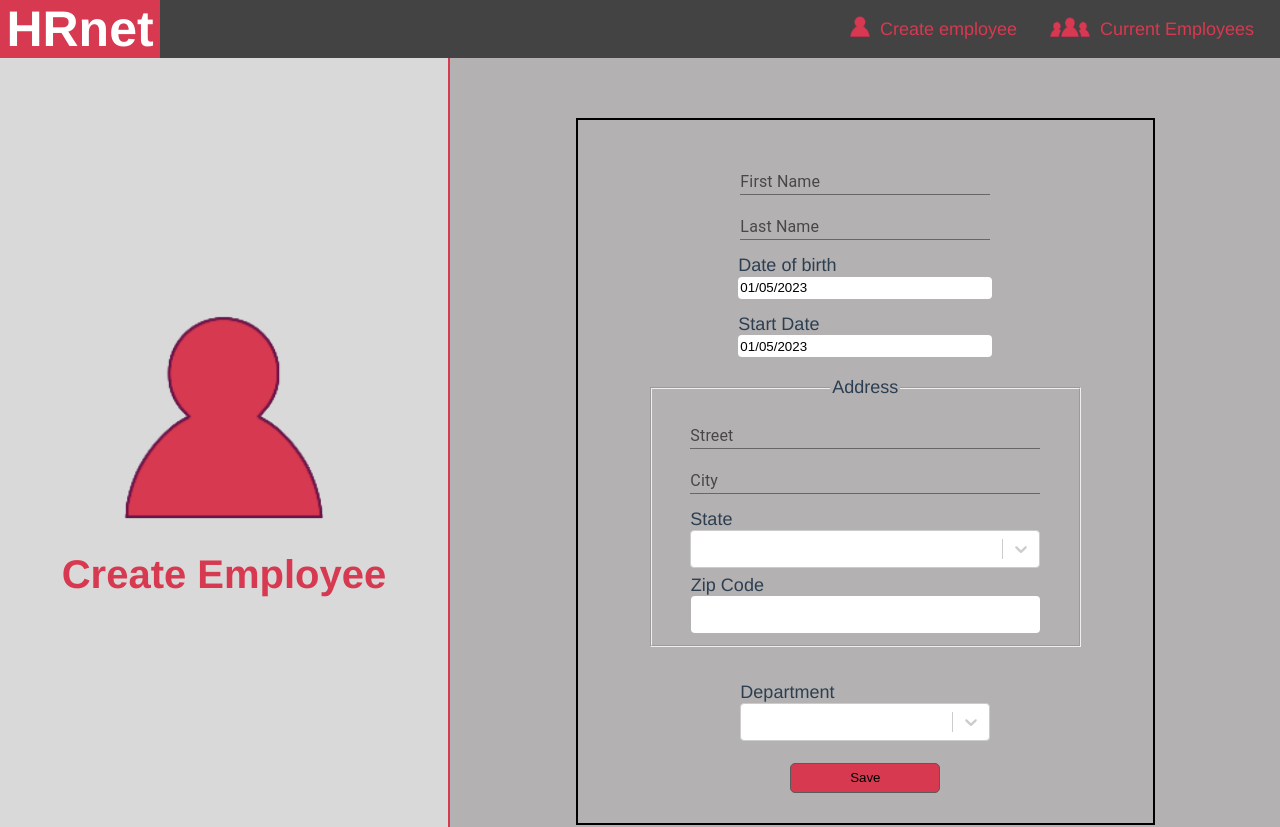
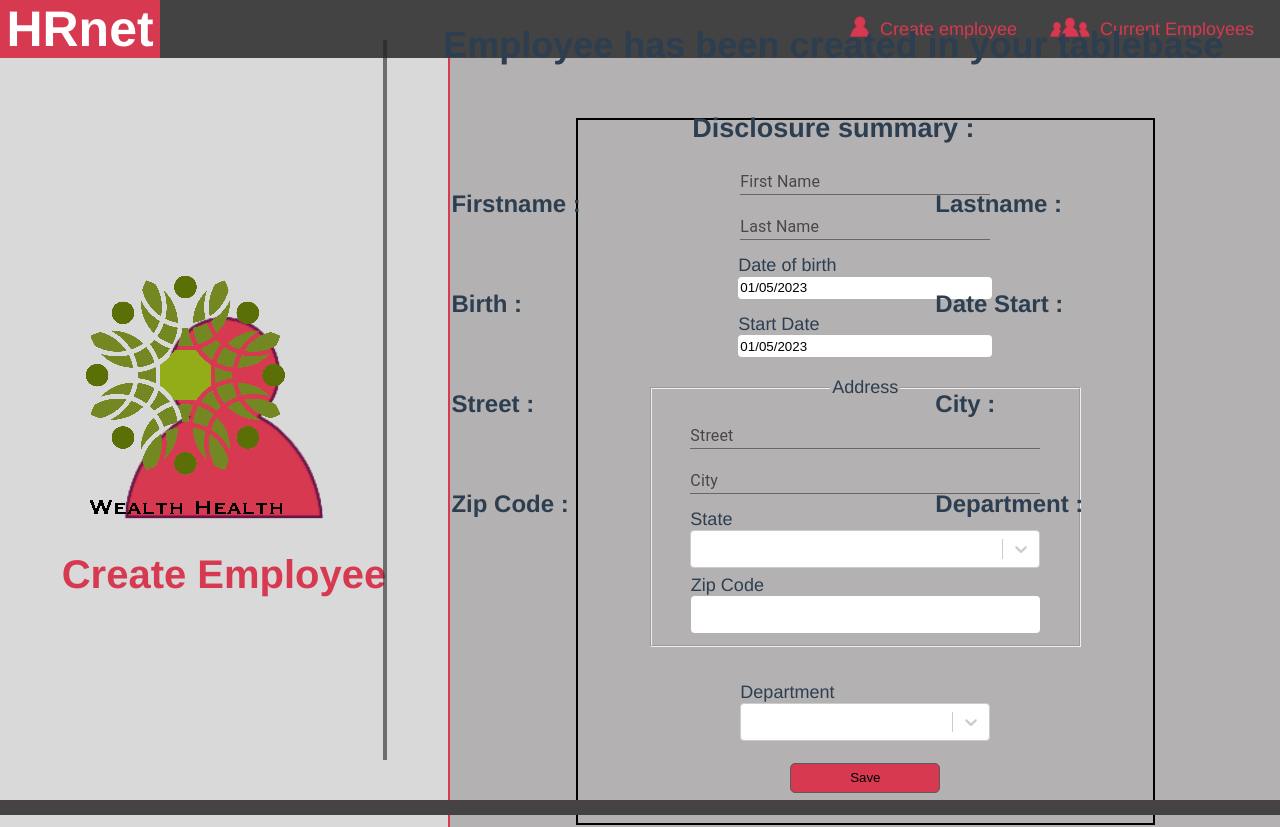
Before and after one commit to zKittyGB/HRnet, a React (Create React App) app: page / in a window 1280 px wide. Shown: the top 827 px of the page. Built offline with nearby package versions, Linux system fonts and the light colour scheme.

Commit message:
update for package more generic + build final

```diff
--- a/package.json
+++ b/package.json
@@ -11,7 +11,7 @@
     "@testing-library/react": "^13.4.0",
     "@testing-library/user-event": "^13.5.0",
     "immer": "^9.0.17",
-    "modale_form_validate_component": "^0.1.12",
+    "modale_form_validate_component": "^0.1.17",
     "prop-types": "^15.8.1",
     "react": "^18.2.0",
     "react-datepicker": "^4.8.0",
--- a/src/components/home/BodyHome.js
+++ b/src/components/home/BodyHome.js
@@ -1,4 +1,5 @@
 import "../../css/home/BodyHome.css";
+import "../../css/home/ModalFormValidate.css";
 import BodyHomeSectionForm from "./bodySectionForm/BodyHomeSectionForm.js";
 import BodySectionPicture from "./bodySectionPicture/BodySectionPicture";
 import { ModalFormValidate } from "modale_form_validate_component";
@@ -15,29 +16,56 @@ export default function BodyHome() {
   const state = useSelector((state) => state.state);
   const zipCode = useSelector((state) => state.zipCode);
   const department = useSelector((state) => state.department);
-  const isModalOpen = useSelector((state) => state.formValidate);
-  const modalData = {
-    firstName: firstName,
-    lastName: lastName,
-    birth: birth,
-    dateStart: dateStart,
-    street: street,
-    city: city,
-    state: state,
-    zipCode: zipCode,
-    department: department,
-  };
+  const isModalClose = useSelector((state) => state.formValidate);
+
   function closeModal() {
     dispatch({ type: "setCloseModal" });
   }
+
+  const children = (
+    <div className="modal-formValidate">
+      <div className="modal-formValidate-sectionLogo"></div>
+      <div className="modal-formValidate-sectionText">
+        <h1>Employee has been created in your tablebase</h1>
+        <h2>Disclosure summary :</h2>
+        <div className="modal-formValidate-sectionText-summary">
+          <div className="modal-formValidate-sectionText-summary-elementLeft">
+            <p>Firstname : {firstName}</p>
+          </div>
+          <div className="modal-formValidate-sectionText-summary-elementRight">
+            <p>Lastname : {lastName}</p>
+          </div>
+          <div className="modal-formValidate-sectionText-summary-elementLeft">
+            <p>Birth : {birth}</p>
+          </div>
+          <div className="modal-formValidate-sectionText-summary-elementRight">
+            <p>Date Start : {dateStart}</p>
+          </div>
+          <div className="modal-formValidate-sectionText-summary-elementLeft">
+            <p>Street : {street}</p>
+          </div>
+          <div className="modal-formValidate-sectionText-summary-elementRight">
+            <p>City : {city}</p>
+          </div>
+          <div className="modal-formValidate-sectionText-summary-elementLeft">
+            <p>Zip Code : {zipCode}</p>
+          </div>
+          <div className="modal-formValidate-sectionText-summary-elementRight">
+            <p>Department : {department}</p>
+          </div>
+        </div>
+      </div>
+    </div>
+  );
+
   return (
     <div className="home_body">
       <BodySectionPicture />
       <BodyHomeSectionForm />
       <ModalFormValidate
-        isModalOpen={isModalOpen}
-        userinfo={modalData}
+        isModalClose={isModalClose}
         closeModal={closeModal}
+        children={children}
       />
     </div>
   );
--- a/src/components/home/bodySectionForm/BodyHomeSectionForm.js
+++ b/src/components/home/bodySectionForm/BodyHomeSectionForm.js
@@ -18,21 +18,21 @@ export default function HomeBodySectionForm() {
       <form action="#" id="create-employee">
         {/*first name input */}
         <ValidationTextFields
-          firstName={"First Name"}
+          inputLabel={"First Name"}
           inputId={"first-name"}
-          setFirstName={"setFirstName"}
+          setAction={"setFirstName"}
           error={firstNameValidate}
         />
         {/*last name input */}
         <ValidationTextFields
-          lastName={"Last Name"}
+          inputLabel={"Last Name"}
           inputId={"last-name"}
-          setFirstName={"setLastName"}
+          setAction={"setLastName"}
           error={lastNameValidate}
         />
         {/*BirthDay input */}
         <DatePicker
-          birth={"Birth"}
+          classValue={"Birth"}
           id={"date-of-birth"}
           title={"Date of birth"}
           error={"date-of-birth-error"}
@@ -40,7 +40,7 @@ export default function HomeBodySectionForm() {
         />
         {/*StartDate input */}
         <DatePicker
-          birth={"DateStart"}
+          classValue={"DateStart"}
           id={"date-of-birth"}
           title={"Start Date"}
           error={"start-date-error"}
@@ -52,16 +52,16 @@ export default function HomeBodySectionForm() {
 
           {/*Street input */}
           <ValidationTextFields
-            lastName={"Street"}
+            inputLabel={"Street"}
             inputId={"street"}
-            setFirstName={"setStreet"}
+            setAction={"setStreet"}
             error={streetValidate}
           />
           {/*City input */}
           <ValidationTextFields
-            lastName={"City"}
+            inputLabel={"City"}
             inputId={"city"}
-            setFirstName={"setCity"}
+            setAction={"setCity"}
             error={cityValidate}
           />
           <SelectState />
--- a/src/components/home/bodySectionForm/components/BodyInput.js
+++ b/src/components/home/bodySectionForm/components/BodyInput.js
@@ -2,21 +2,23 @@ import * as React from "react";
 import TextField from "@mui/material/TextField";
 import { useDispatch } from "react-redux";
 
-export default function ValidationTextFields(props) {
-  const propsValue = Object.values(props)[0];
-  const inputId = Object.values(props)[1];
-  const keyUpType = Object.values(props)[2];
+export default function ValidationTextFields({
+  inputLabel,
+  inputId,
+  setAction,
+  error,
+}) {
   const dispatch = useDispatch();
   //check if no error message is there
-  if (Object.values(props)[3] !== "error") {
+  if (error !== "error") {
     return (
       <div>
         <TextField
           id={`${inputId}`}
-          label={`${propsValue}`}
+          label={`${inputLabel}`}
           variant="standard"
           onKeyUp={(event) => {
-            dispatch({ type: `${keyUpType}` });
+            dispatch({ type: `${setAction}` });
           }}
         />
       </div>
@@ -28,11 +30,11 @@ export default function ValidationTextFields(props) {
           error
           id={`${inputId}`}
           label="Error"
-          defaultValue={`${propsValue}`}
+          defaultValue={`${inputLabel}`}
           helperText="Incorrect entry."
           variant="standard"
           onKeyUp={(event) => {
-            dispatch({ type: `${keyUpType}` });
+            dispatch({ type: `${setAction}` });
           }}
         />
       </div>
--- a/src/components/home/bodySectionForm/components/DatePickerHome.js
+++ b/src/components/home/bodySectionForm/components/DatePickerHome.js
@@ -5,34 +5,29 @@ import "react-datepicker/dist/react-datepicker-cssmodules.css";
 import "../../../../css/home/DatePickerMod.css";
 import { useDispatch } from "react-redux";
 
-export default function DatePickerMod(props) {
+export default function DatePickerMod({ classValue, id, title, error, p }) {
   const dispatch = useDispatch();
   const [startDate, setStartDate] = useState(new Date());
-  const propsValue = Object.values(props)[0];
-  const idInput = Object.values(props)[1];
-  const idTitle = Object.values(props)[2];
-  const idError = Object.values(props)[3];
-  const pValue = Object.values(props)[4];
 
   return (
-    <div className="dateArea" id={propsValue}>
-      <label htmlFor={idInput}>{idTitle}</label>
+    <div className="dateArea" id={classValue}>
+      <label htmlFor={id}>{title}</label>
       <DatePicker
         //use to separate the birth date picker and the dateStart picker
-        className={propsValue}
+        className={classValue}
         selected={startDate}
         onChange={(date) => {
           setStartDate(date);
           dispatch({
-            type: `set` + propsValue,
+            type: `set` + classValue,
             payload: {
               date: date.toString().substring(4, 15).replace(/ /g, "-"),
             },
           });
         }}
       />
-      <div id={idError}>
-        <p>{pValue}</p>
+      <div id={error}>
+        <p>{p}</p>
       </div>
     </div>
   );
--- /dev/null
+++ b/src/css/home/ModalFormValidate.css
@@ -0,0 +1,70 @@
+.modal-formValidate {
+    z-index: 1;
+    position: absolute;
+    display:flex;
+    align-items: row;
+    align-items: center;
+    width: 100%;
+    height: 100%;
+    min-height: 600px;
+    top: 50%; left: 50%;
+    transform: translate(-50%, -50%);
+    border-radius: 10px;
+    border-image: linear-gradient(#d73950, #434343) 30;
+    border-width: 15px;
+    border-style: solid;
+}
+
+
+.modal-formValidate-sectionLogo {
+    opacity: 100%;
+    width: 30%;
+    height:90%;
+    background-image: url("../../assets/logo.png");
+    background-repeat: no-repeat;
+    background-position: center;
+    border-right:4px rgba(36, 36, 36, 0.588) solid;
+}
+
+.modal-formValidate-sectionText {
+    width: 70%;
+    height:100%;
+    display:flex;
+    flex-direction: column;
+    align-items: center;
+}
+
+.modal-formValidate-sectionText-summary {
+    width:90%;
+    min-height:400px;
+    display:flex;
+    flex-direction: row;
+    flex-wrap: wrap;
+    font-size: 24px;
+    font-weight: 600;
+    justify-content: space-between;
+    overflow-y: auto;
+}
+
+.modal-formValidate-sectionText-summary-elementLeft{
+    width:400px;
+    text-align: left;
+    margin-left:20px;
+}
+.modal-formValidate-sectionText-summary-elementRight{
+    width:300px;
+    text-align: left;
+    margin-right:0px;
+}
+.modal-formValidate-closeButton{
+    width:250px;
+    height:40px;
+    background: rgb(82,82,82);
+    border-image: linear-gradient(#4a1820, #000000) 1;
+    border-width: 2px;
+    border-style: solid;
+    font-size: 20px;
+    color:#ffffff;
+    font-weight: bold;
+    box-shadow: 1px 1px 8px  #4a1820;
+}
--- a/src/utils/store.js
+++ b/src/utils/store.js
@@ -136,7 +136,6 @@ function reducer(state = initialState, action) {
   if (action.type === "setFormValidate") {
     const newArray = [...state.employees];
     newArray.push(action.payload.option);
-    console.log("hello", newArray);
     return {
       ...state,
       employees: newArray,
```
Also changed, not shown: 1 other file (tests, documents, lock files or other folders).
